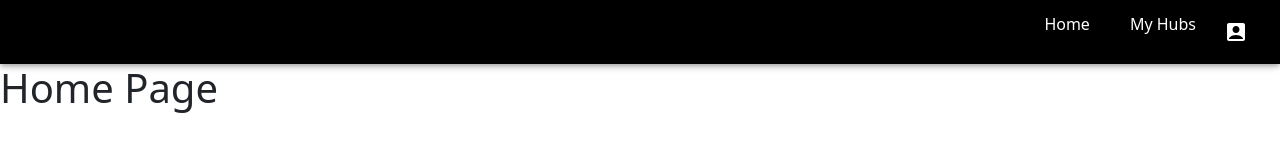
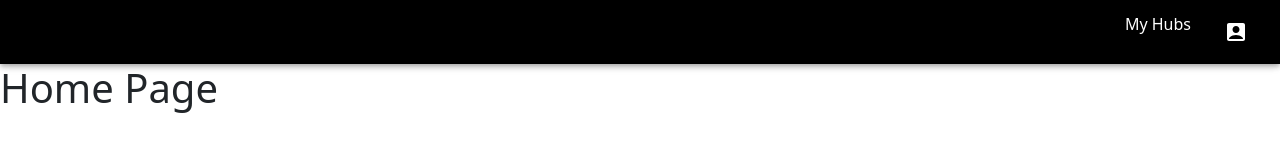
Before and after one commit to Capstone-Projects-2023-Fall/project-garden-sensor-array, a React (Create React App) app in the folder gsa-website/: page /Home in a window 1280 px wide. Shown: the top 160 px of the page. Built offline with nearby package versions, Linux system fonts and the light colour scheme.

Commit message:
got rid of unused tabs

```diff
--- a/gsa-website/src/components/Format/Navbar.js
+++ b/gsa-website/src/components/Format/Navbar.js
@@ -9,7 +9,7 @@ import { useNavigate } from "react-router-dom";
 import MenuIcon from "@mui/icons-material/Menu";
 import { NavLink } from "react-router-dom";
 
-
+//mui positioned menu component
 
 const Navbar = () => {
 
@@ -27,12 +27,14 @@ const Navbar = () => {
   });
 
   const NavMenuItem = styled("li")({
-    margin: "0px 20px",
+    margin: "0px 25px",
   });
 
   const NavMenuLink = styled(NavLink)({
     textDecoration: "none",
     color: "white",
+    fontweight: "200",
+
   });
 
 
@@ -96,9 +98,6 @@ const Navbar = () => {
       <Divider />
       <MobileNavigation>
           <MobileNavItem>
-            <MobileNavLink to={"/Home"}>Home</MobileNavLink>
-          </MobileNavItem>
-          <MobileNavItem>
             <MobileNavLink to={"/MySensorsPage"}>My Sensors</MobileNavLink>
           </MobileNavItem>
       </MobileNavigation>
@@ -117,9 +116,6 @@ const Navbar = () => {
 
             <Box sx={{ display: { xs: "none", sm: "block" } }}>
               <NavigationMenu>
-                  <NavMenuItem>
-                    <NavMenuLink to={"/Home"}>Home</NavMenuLink>
-                  </NavMenuItem>
                   <NavMenuItem>
                     <NavMenuLink to={"/MySensorsPage"}>My Hubs</NavMenuLink>
                   </NavMenuItem>
```
